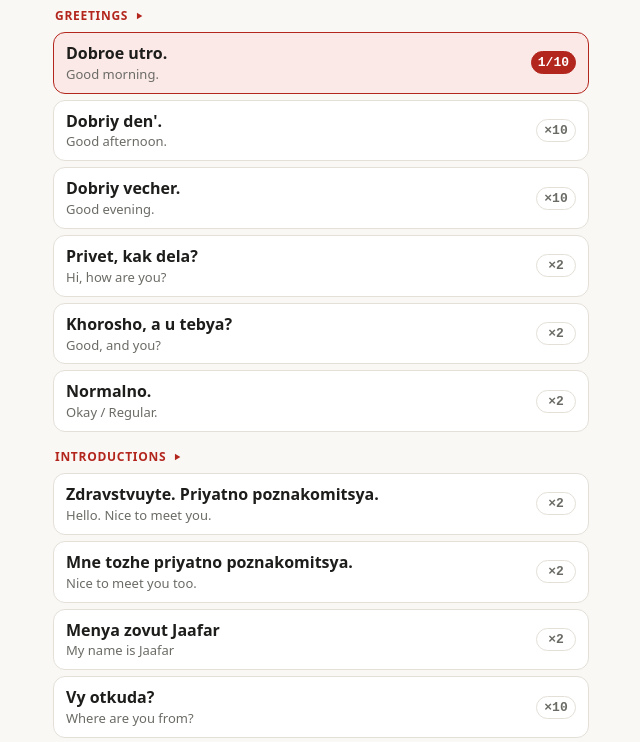
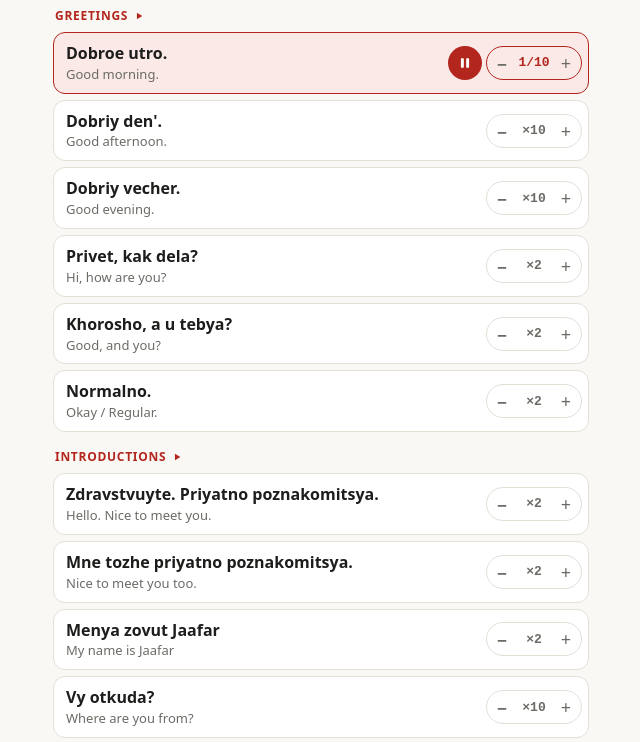
Before and after one commit to jmasri123/times, a plain HTML site: page russian/index.html in a window 1280 px wide. Both pictures are taken after a click on the button "Play all". Shown: the part 55-797 px from the top of the page, without its empty margins (319-959 px from the left). Drawn offline with Linux system fonts and the light colour scheme.

Commit message:
Russian page: per-expression −/+ rep stepper (saved on device) and pause/resume on the playing expression
Co-Authored-By: Claude Opus 5.5 <noreply@anthropic.com>
Claude-Session: https://claude.ai/code/session_01LtoiCbepL1aFqy5JqYwHQN

```diff
--- a/russian/index.html
+++ b/russian/index.html
@@ -18,13 +18,19 @@ h1{font-size:22px;margin:0}
 #play{display:flex;align-items:center;gap:6px;font:600 16px system-ui,-apple-system,sans-serif;color:#fff;background:var(--ac);border:0;border-radius:99px;padding:9px 16px 9px 13px}
 #play svg{width:16px;height:16px;fill:currentColor}
 ol{list-style:none;margin:0;padding:0;display:grid;gap:6px}
-li button{width:100%;display:flex;align-items:center;gap:10px;text-align:left;font:inherit;color:inherit;background:var(--card);border:1px solid var(--bd);border-radius:12px;padding:10px 12px}
-li.on button{border-color:var(--ac);background:var(--acs)}
-.t{flex:1;min-width:0}
+button{font:inherit;color:inherit;background:none;border:0;padding:0;cursor:pointer}
+li.x{display:flex;align-items:center;gap:4px;background:var(--card);border:1px solid var(--bd);border-radius:12px;padding:0 6px 0 0}
+li.on{border-color:var(--ac);background:var(--acs)}
+.t{flex:1;min-width:0;text-align:left;padding:10px 4px 10px 12px}
 .t b{display:block;font-size:16px}
 .t span{display:block;font-size:13px;color:var(--mut);margin-top:2px}
-.n{flex:none;min-width:40px;text-align:center;font:600 13px ui-monospace,SFMono-Regular,monospace;color:var(--mut);border:1px solid var(--bd);border-radius:99px;padding:3px 6px}
-li.on .n{color:#fff;background:var(--ac);border-color:var(--ac)}
+.pz{display:none;flex:none;width:34px;height:34px;border-radius:99px;background:var(--ac);color:#fff}
+.pz svg{width:14px;height:14px;fill:currentColor;display:block;margin:auto}
+body.pl li.on .pz{display:block}
+.st{flex:none;display:flex;align-items:center;border:1px solid var(--bd);border-radius:99px}
+.st button{width:30px;height:32px;font:500 18px system-ui,-apple-system,sans-serif;color:var(--mut)}
+.n{min-width:34px;text-align:center;font:600 13px ui-monospace,SFMono-Regular,monospace;color:var(--mut)}
+li.on .st{border-color:var(--ac)}li.on .n{color:var(--ac)}
 li.h button{display:flex;align-items:center;gap:6px;width:auto;border:0;background:none;padding:10px 2px 2px;font:700 12px system-ui,-apple-system,sans-serif;letter-spacing:.06em;text-transform:uppercase;color:var(--ac)}
 li.h button svg{width:10px;height:10px;fill:currentColor}
 li.h:first-child button{padding-top:0}
@@ -45,17 +51,28 @@ const IOS=/iPhone|iPad|iPod/.test(navigator.userAgent)||(navigator.platform==='M
 const $=id=>document.getElementById(id),list=$('list'),playBtn=$('play'),note=$('note');
 let run=0,playing=false,cur=-1,rep=0,ac=null,lock=null,timers=[];
 
-const PLAY='<svg viewBox="0 0 24 24"><path d="M7 4l13 8-13 8z"/></svg>';
-list.innerHTML=EX.map((e,i)=>(BL[i]!==BL[i-1]?'<li class="h"><button type="button" data-b="'+BL[i]+'">'+BLOCKS[BL[i]][0]+PLAY+'</button></li>':'')+'<li id="r'+i+'"><button type="button" data-i="'+i+'"><span class="t"><b>'+e[1]+'</b><span>'+e[2]+'</span></span><span class="n">×'+e[3]+'</span></button></li>').join('');
+// Rep counts the user set with −/+ are kept on this device, keyed by the Russian text.
+let saved={};try{saved=JSON.parse(localStorage.getItem('ru-reps')||'{}')}catch(e){}
+EX.forEach(e=>{const n=saved[e[0]];if(n>=1&&n<=99)e[3]=n});
+function saveReps(){try{const o={};EX.forEach(e=>o[e[0]]=e[3]);localStorage.setItem('ru-reps',JSON.stringify(o))}catch(e){}}
+
+const PLAY='<svg viewBox="0 0 24 24"><path d="M7 4l13 8-13 8z"/></svg>',PAUSE='<svg viewBox="0 0 24 24"><rect x="5" y="4" width="5" height="16" rx="1"/><rect x="14" y="4" width="5" height="16" rx="1"/></svg>';
+list.innerHTML=EX.map((e,i)=>(BL[i]!==BL[i-1]?'<li class="h"><button type="button" data-b="'+BL[i]+'">'+BLOCKS[BL[i]][0]+PLAY+'</button></li>':'')+
+ '<li class="x" id="r'+i+'"><button type="button" class="t" data-i="'+i+'"><b>'+e[1]+'</b><span>'+e[2]+'</span></button>'+
+ '<button type="button" class="pz" data-p="'+i+'" aria-label="Pause">'+PAUSE+'</button>'+
+ '<span class="st"><button type="button" data-d="-1" data-k="'+i+'" aria-label="Fewer">−</button><span class="n"></span><button type="button" data-d="1" data-k="'+i+'" aria-label="More">+</button></span></li>').join('');
 const row=i=>document.getElementById('r'+i);
-function badge(i,txt){row(i).querySelector('.n').textContent=txt}
+let curR=0;
+function badge(i){row(i).querySelector('.n').textContent=(i===cur&&curR?curR+'/':'×')+EX[i][3]}
 function mark(i,r){
-  if(cur>=0&&cur!==i){row(cur).classList.remove('on');badge(cur,'×'+EX[cur][3])}
-  cur=i;if(i<0)return;
-  row(i).classList.add('on');badge(i,r?r+'/'+EX[i][3]:'×'+EX[i][3]);
-  row(i).scrollIntoView({block:'nearest',behavior:'smooth'});
+  const prev=cur;cur=i;curR=r||0;
+  if(prev>=0&&prev!==i){row(prev).classList.remove('on');badge(prev)}
+  if(i<0)return;
+  row(i).classList.add('on');badge(i);pzIcon();
+  if(prev!==i)row(i).scrollIntoView({block:'nearest',behavior:'smooth'});
 }
-function setPlay(on){playing=on;playBtn.innerHTML=on?'<svg viewBox="0 0 24 24"><rect x="6" y="6" width="12" height="12" rx="1.5"/></svg>Stop':'<svg viewBox="0 0 24 24"><path d="M7 4l13 8-13 8z"/></svg>Play all'}
+EX.forEach((e,i)=>badge(i));
+function setPlay(on){playing=on;document.body.classList.toggle('pl',on);playBtn.innerHTML=on?'<svg viewBox="0 0 24 24"><rect x="6" y="6" width="12" height="12" rx="1.5"/></svg>Stop':'<svg viewBox="0 0 24 24"><path d="M7 4l13 8-13 8z"/></svg>Play all'}
 function say(msg){note.textContent=msg;note.style.display=msg?'block':'none'}
 setPlay(false);
 
@@ -115,10 +132,13 @@ async function wake(on){
   try{if(on){if('wakeLock' in navigator)lock=await navigator.wakeLock.request('screen')}else if(lock){lock.release();lock=null}}catch(e){}
 }
 
-function stop(){run++;clearT();try{ss.cancel()}catch(e){}setPlay(false);mark(-1);wake(false)}
+let paused=null,span=null;                   // paused: {i,r} to resume from; span: [from,to] being played
+function pzIcon(){if(cur>=0){const p=row(cur).querySelector('.pz');p.innerHTML=paused?PLAY:PAUSE;p.setAttribute('aria-label',paused?'Resume':'Pause')}}
+function stop(){run++;clearT();try{ss.cancel()}catch(e){}paused=null;span=null;setPlay(false);mark(-1);wake(false)}
+function pause(){if(!playing||paused)return;run++;clearT();try{ss.cancel()}catch(e){}paused={i:cur,r:curR};pzIcon();wake(false)}
 
-function play(from,to){                     // plays expressions from..to-1: one beep between expressions, two between blocks
-  const id=++run;clearT();say('');
+function play(from,to,startRep){             // plays expressions from..to-1: one beep between expressions, two between blocks
+  const id=++run;clearT();say('');paused=null;span=[from,to];
   if(!ss){say('Speech is not available in this browser.');return}
   if(ss.speaking||ss.pending)ss.cancel();
   unlockAudio();setPlay(true);wake(true);
@@ -132,11 +152,15 @@ function play(from,to){                     // plays expressions from..to-1: one
       else stop();
     });
   };
-  step(from,1);                              // first speak() runs synchronously inside the tap, which iOS requires
+  step(from,startRep||1);                    // first speak() runs synchronously inside the tap, which iOS requires
 }
 
 playBtn.addEventListener('click',()=>playing?stop():play(0,EX.length));
 list.addEventListener('click',e=>{
+  const d=e.target.closest('button[data-d]');
+  if(d){const i=+d.dataset.k;EX[i][3]=Math.max(1,Math.min(99,EX[i][3]+ +d.dataset.d));saveReps();badge(i);return}
+  const p=e.target.closest('button[data-p]');
+  if(p){if(paused){const q=paused;play(q.i,span[1],Math.min(q.r||1,EX[q.i][3]))}else if(playing)pause();return}
   const h=e.target.closest('button[data-b]');
   if(h){const k=+h.dataset.b;if(playing)stop();play(BL.indexOf(k),BL.lastIndexOf(k)+1);return}
   const b=e.target.closest('button[data-i]');if(!b)return;
@@ -144,6 +168,6 @@ list.addEventListener('click',e=>{
   const i=+b.dataset.i;if(playing)stop();else{run++;clearT();ss.cancel()}
   say('');const id=run;mark(i,0);speak(EX[i][0],id,()=>{if(id===run)mark(-1)});
 });
-document.addEventListener('visibilitychange',()=>{if(!document.hidden&&playing)wake(true)});
+document.addEventListener('visibilitychange',()=>{if(!document.hidden&&playing&&!paused)wake(true)});
 </script>
 </body></html>
```
